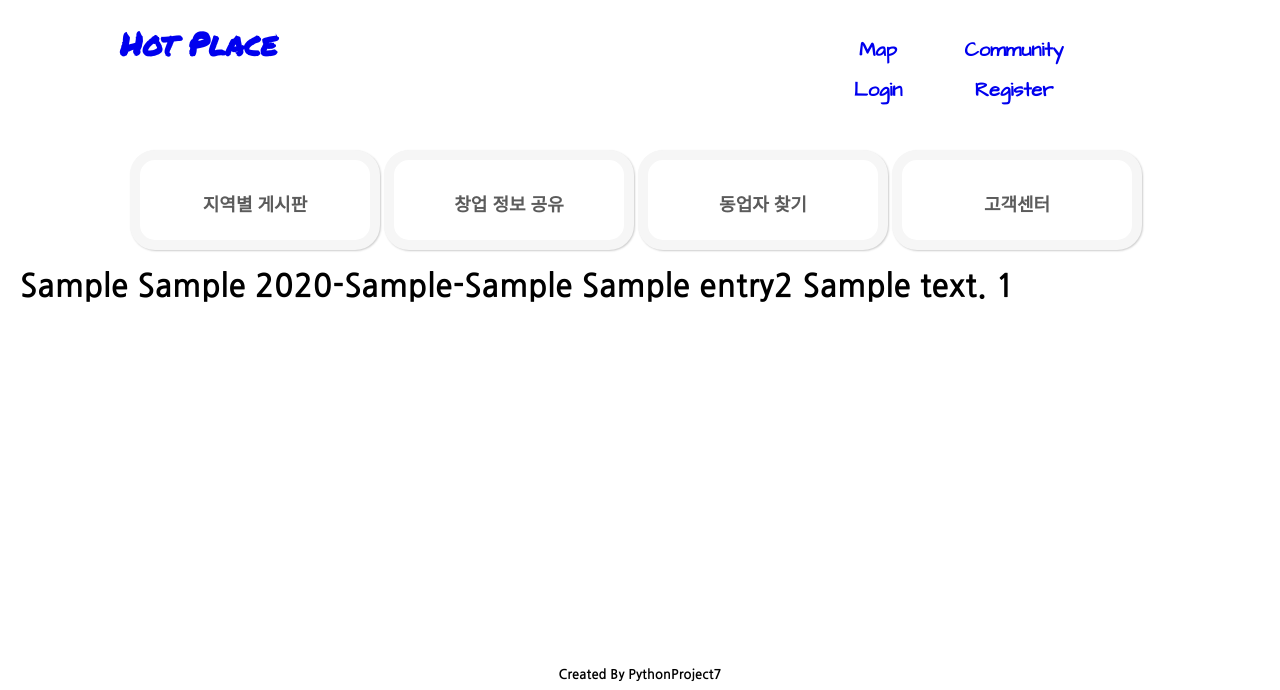
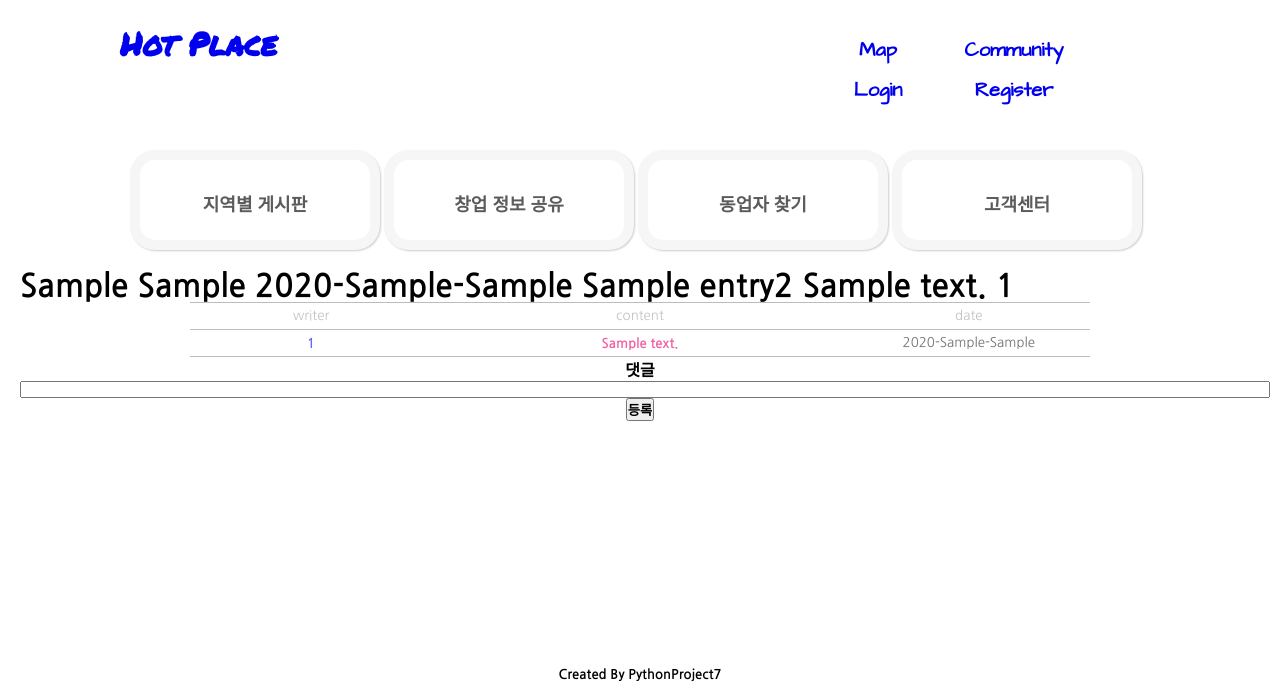
Before and after one commit to redabraxas/HotPlace, a Python web app: template templates/showpost.html in a window 1280 px wide. Shown: the top 690 px of the page. Run offline with Jinja, Linux system fonts and the light colour scheme; the template is opened without the code that fills it: most values are stand-ins (such as "Sample title", 1, 10 or a date in 2020).

Commit message:
댓글기능

```diff
--- a/templates/showpost.html
+++ b/templates/showpost.html
@@ -23,4 +23,36 @@
 
 {% endfor %}
 
+
+<CENTER>
+<ul class=entries>
+	<table width=900 border=0 cellspacing =0>
+   		<tr>
+   			<th width=50>writer</th>
+   			<th width=100>content</th>
+   			<th width=50>date</th>
+
+   		</tr>
+   		{% for entry in entries3 %}
+
+   		<tr>
+   			<td style="color:#6B66FF;">{{ entry.r_userid }}</td>
+   			<td style="color:#F361A6;">{{ entry.r_content}}</td>
+   			<td style="color:#6F6F6F;font-weight: lighter;">{{ entry.r_year }}-{{ entry.r_month }}-{{ entry.r_day }}</td>
+   		</tr>
+
+		{% else %}
+		<li><em>댓글이 없습니다.</em></li>
+		{% endfor %}
+	</table>
+	</ul>
+
+	<div class=addreply>
+<form action="{{ url_for('addreply',wnum=num) }}" method=post class=addreply> <dl>
+	<dt>댓글 <input type=text size=100 name=content>
+	<dt><input type=submit value=등록>
+ </form>
+</div>
+</CENTER>
+
 {% endblock %}
```
Also changed, not shown: main.py (+21 -5 lines).
